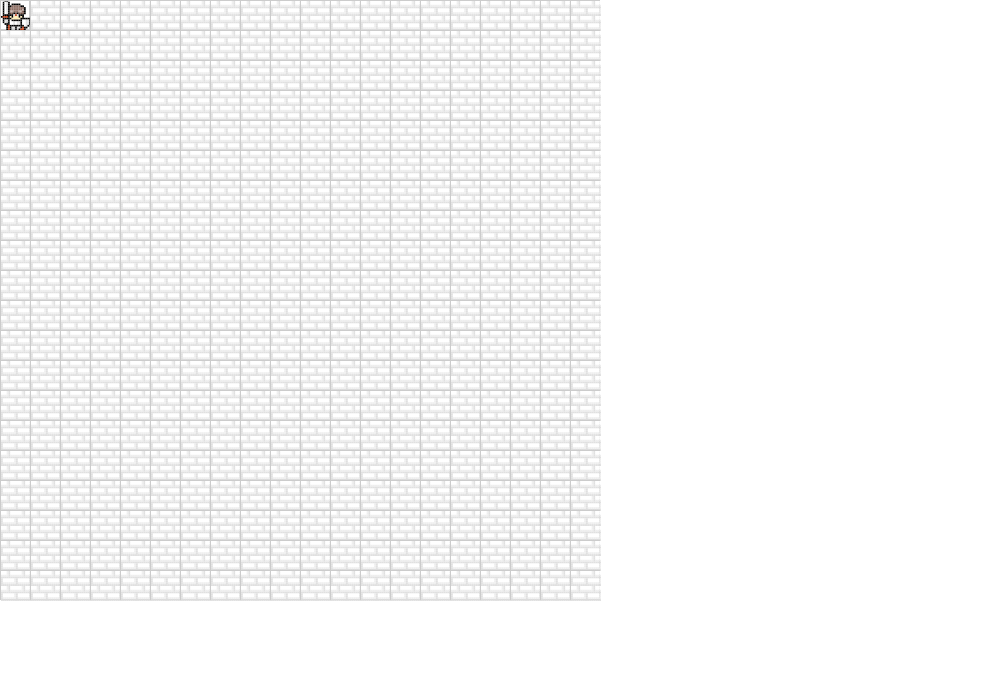
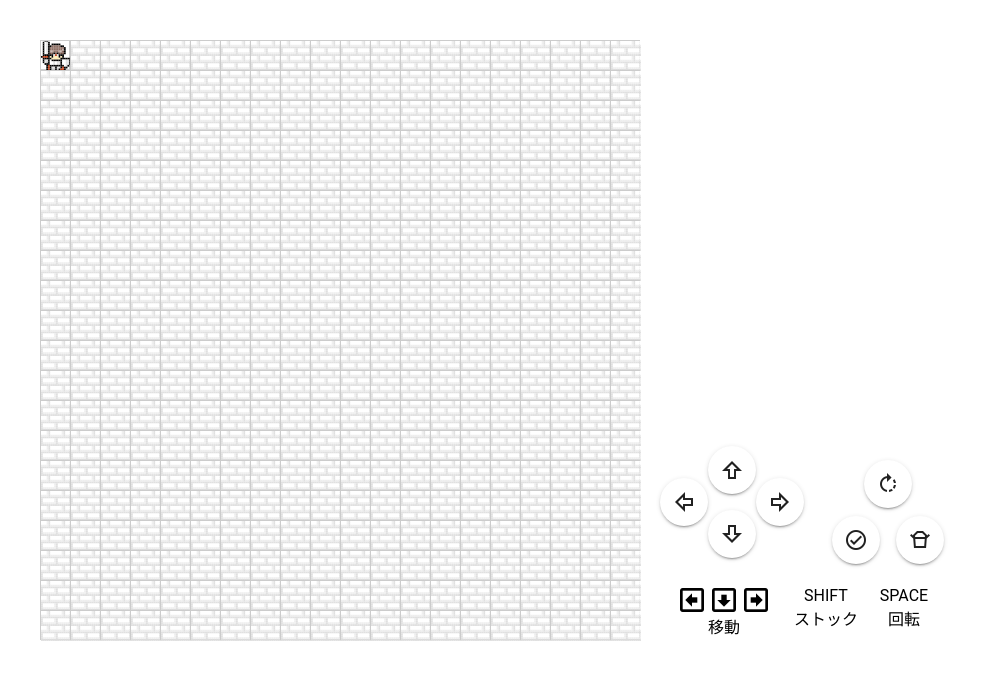
Before and after one commit to naitoyuma7110/RpgGame, a Nuxt app: page /field in a window 1280 px wide. Shown: the top 680 px of the page, without its empty margins (0-1008 px from the left). Built offline with nearby package versions, Linux system fonts and the light colour scheme.

Commit message:
リアクティブ化したFieldクラスのクラス変数を描画に利用する。また操作パネル追加

```diff
--- a/classes/field/field.ts
+++ b/classes/field/field.ts
@@ -15,55 +15,60 @@ export interface StaticObject extends FieldObject {
 	fieldPosition: Position;
 }
 
-const row = 20;
-const col = 20;
+const fieldRow = 20;
+const filedCol = 20;
 
 export class Field {
 	private fieldCharacters: FieldCharacter[];
 	private staticObjects: StaticObject[];
 
-	private staticField: FieldObject[][];
+	private staticField: StaticObject[][];
+
+	private renderField: FieldObject[][];
 
 	constructor() {
 		this.fieldCharacters = [];
 		this.staticObjects = [];
+		this.staticField = [];
+		this.renderField = [];
 
-		// const player = new FieldPlayer();
-		// this.fieldCharacters.push(player);
+		for (let i = 0; i < fieldRow; i++) {
+			this.staticField.push(new Array(filedCol));
+			this.renderField.push(new Array(filedCol));
 
-		for (let i = 0; i < row; i++) {
-			for (let j = 0; j < col; j++) {
+			for (let j = 0; j < filedCol; j++) {
 				const position = {
 					x: j,
 					y: i,
 				};
-				this.staticObjects.push(new BlankTile(position));
+				const blankTile = new BlankTile(position);
+				this.staticObjects.push(blankTile);
+
+				this.renderField[position.y][position.x] = blankTile;
+				this.staticField[position.y][position.x] = blankTile;
 			}
 		}
-
-		this.staticField = [];
-		for (let i = 0; i < row; i++) {
-			this.staticField.push(new Array(col));
-		}
-
-		this.staticObjects.forEach((staticObject) => {
-			const position = staticObject.fieldPosition;
-			this.staticField[position.y][position.x] = staticObject;
-		});
 	}
 
 	addFieldCharacter(fieldCharacter: FieldCharacter) {
-		this.fieldCharacters.push(fieldCharacter);
+		this.fieldCharacters = [...this.fieldCharacters, fieldCharacter];
+		this.updateRenderField();
 	}
 
-	getRenderField(): FieldObject[][] {
-		const renderField: FieldObject[][] = [...this.staticField];
+	updateRenderField() {
+		const newRenderField: FieldObject[][] = this.staticField.map((row) => [
+			...row,
+		]);
 
 		this.fieldCharacters.forEach((fieldCharacter) => {
 			const position = fieldCharacter.fieldPosition;
-			renderField[position.y][position.x] = fieldCharacter;
+			newRenderField[position.y][position.x] = fieldCharacter;
 		});
+		this.renderField = newRenderField;
+	}
 
-		return renderField;
+	getRenderField() {
+		const newRenderField = this.renderField.map((row) => [...row]);
+		return newRenderField;
 	}
 }
--- a/pages/field/index.vue
+++ b/pages/field/index.vue
@@ -1,6 +1,7 @@
 <script setup lang="ts">
 import { Field } from '@/classes/field/field';
 import { FieldPlayer } from '@/classes/field/character/fieldCharacter';
+import type { Delta } from '~/types/util';
 
 const field = reactive<Field>(new Field())
 
@@ -8,24 +9,86 @@ const playerPosition = {
   x: 0,
   y: 0
 }
-const player = reactive<FieldPlayer>(new FieldPlayer(playerPosition))
-
+const player = reactive(new FieldPlayer(playerPosition))
 field.addFieldCharacter(player)
 
-const renderField = ref(field.getRenderField());
+const renderField = ref(field.getRenderField())
 
-watch(player, () => {
+const handlePlayerMove = (delta: Delta) => {
+  player.move(delta)
+  field.updateRenderField()
   renderField.value = field.getRenderField()
-});
+  console.log(renderField.value)
+}
 
 </script>
 
 <template>
-  <div class="field">
-    <div class="field-row" v-for="(row, y)  in renderField" :key="y">
-      <span class="field-col" v-for="(fieldObject, x) in row" :key="`${y}-${x}`">
-        <FieldBlock :fieldObject="fieldObject"></FieldBlock>
-      </span>
+  <div class="d-flex pa-10">
+    <div class="field">
+      <div class="field-row" v-for="(row, y)  in renderField" :key="y">
+        <span class="field-col" v-for="(fieldObject, x) in row" :key="`${y}-${x}`">
+          <FieldBlock :fieldObject="fieldObject" />
+          <!-- <img :src="fieldObject.fieldViewImagePath" /> -->
+        </span>
+      </div>
+    </div>
+    <div class="w-25 ms-5 d-flex flex-column">
+      <div class="mt-auto py-5">
+        <div class="d-flex">
+          <div class="d-flex align-center justify-center">
+            <v-btn icon="mdi-arrow-left-bold-outline" v-on:click="handlePlayerMove({
+              x: -1,
+              y: 0
+            })"></v-btn>
+            <div class="d-flex flex-column">
+              <v-btn class="mb-2" icon="mdi-arrow-up-bold-outline" v-on:click="handlePlayerMove({
+                x: 0,
+                y: -1
+              })"></v-btn>
+              <v-btn class="mt-2" icon="mdi-arrow-down-bold-outline" v-on:click="handlePlayerMove({
+                x: 0,
+                y: 1
+              })"></v-btn>
+            </div>
+            <v-btn icon="mdi-arrow-right-bold-outline" v-on:click="handlePlayerMove({
+              x: 1,
+              y: 0
+            })"></v-btn>
+          </div>
+          <div class="d-flex flex-column align-center mt-5 ms-5">
+            <div>
+              <v-btn class="mb-2" icon="mdi-rotate-right" v-on:click="console.log('HELLO')"></v-btn>
+            </div>
+            <div>
+              <v-btn class="mx-2" icon="mdi-check-circle-outline" v-on:click="console.log('HELLO')"></v-btn>
+              <v-btn class="mx-2" icon="mdi-food-takeout-box-outline" v-on:click="console.log('HELLO')"></v-btn>
+            </div>
+          </div>
+        </div>
+      </div>
+      <div class="d-flex w-25 me-5">
+        <div class="text-center">
+          <div class="d-flex mx-4">
+            <v-icon icon="mdi-arrow-left-bold-box-outline" size="x-large"></v-icon>
+            <v-icon icon="mdi-arrow-down-bold-box-outline" size="x-large"></v-icon>
+            <v-icon icon="mdi-arrow-right-bold-box-outline" size="x-large"></v-icon>
+          </div>
+          <span>移動</span>
+        </div>
+        <div class="text-center">
+          <div class="mx-4">
+            <p class="key-icon">SHIFT</p>
+          </div>
+          <span>ストック</span>
+        </div>
+        <div class="text-center">
+          <div class="mx-4">
+            <p class="key-icon">SPACE</p>
+          </div>
+          <span>回転</span>
+        </div>
+      </div>
     </div>
   </div>
 </template>
```
